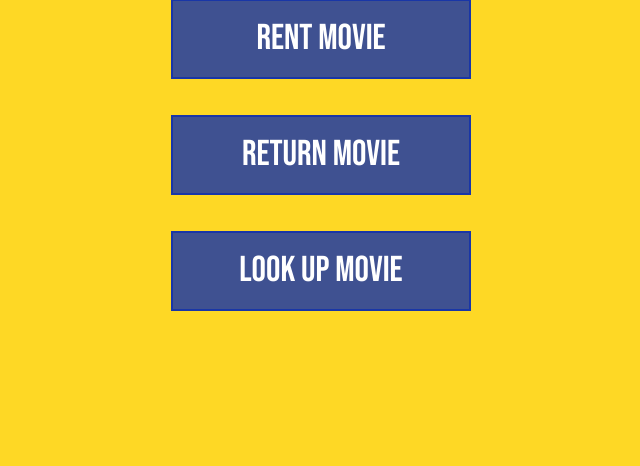
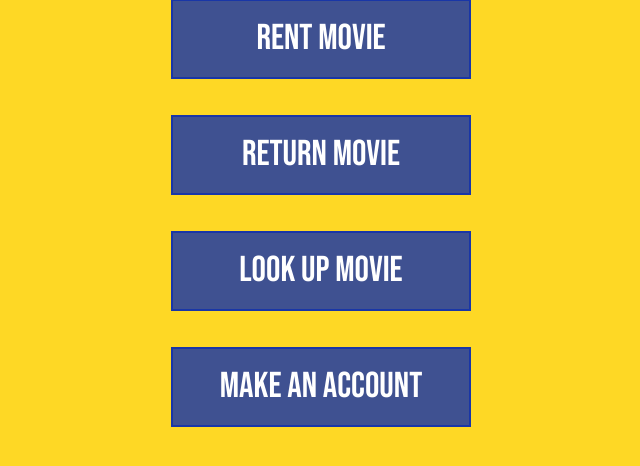
Before and after one commit to srayan00/Mockbusters, a Flask app: page / in a window 1280 px wide. Shown: the part 193-659 px from the top of the page, without its empty margins (319-959 px from the left). Run offline with Flask 2, Linux system fonts and the light colour scheme.

Commit message:
connected signup page to homepage with a button

```diff
--- a/app.py
+++ b/app.py
@@ -2,6 +2,7 @@
 # in terminal:
 # pip install virtualenv
 # pip install flask
+# pip install flask-sqlalchemy
 # export FLASK_APP=app
 # export FLASK_ENV=development
 # flask run (or "python -m flask run" if that doesn't work)
--- a/templates/homepage.html
+++ b/templates/homepage.html
@@ -21,6 +21,11 @@
             <button type="button">Look Up Movie</button>
             <br><br>
             </a>
+
+            <a href="/signup">
+            <button type="button">Make an Account</button>
+            <br><br>
+            </a>
         </p>
     </body>
 </html>
```
